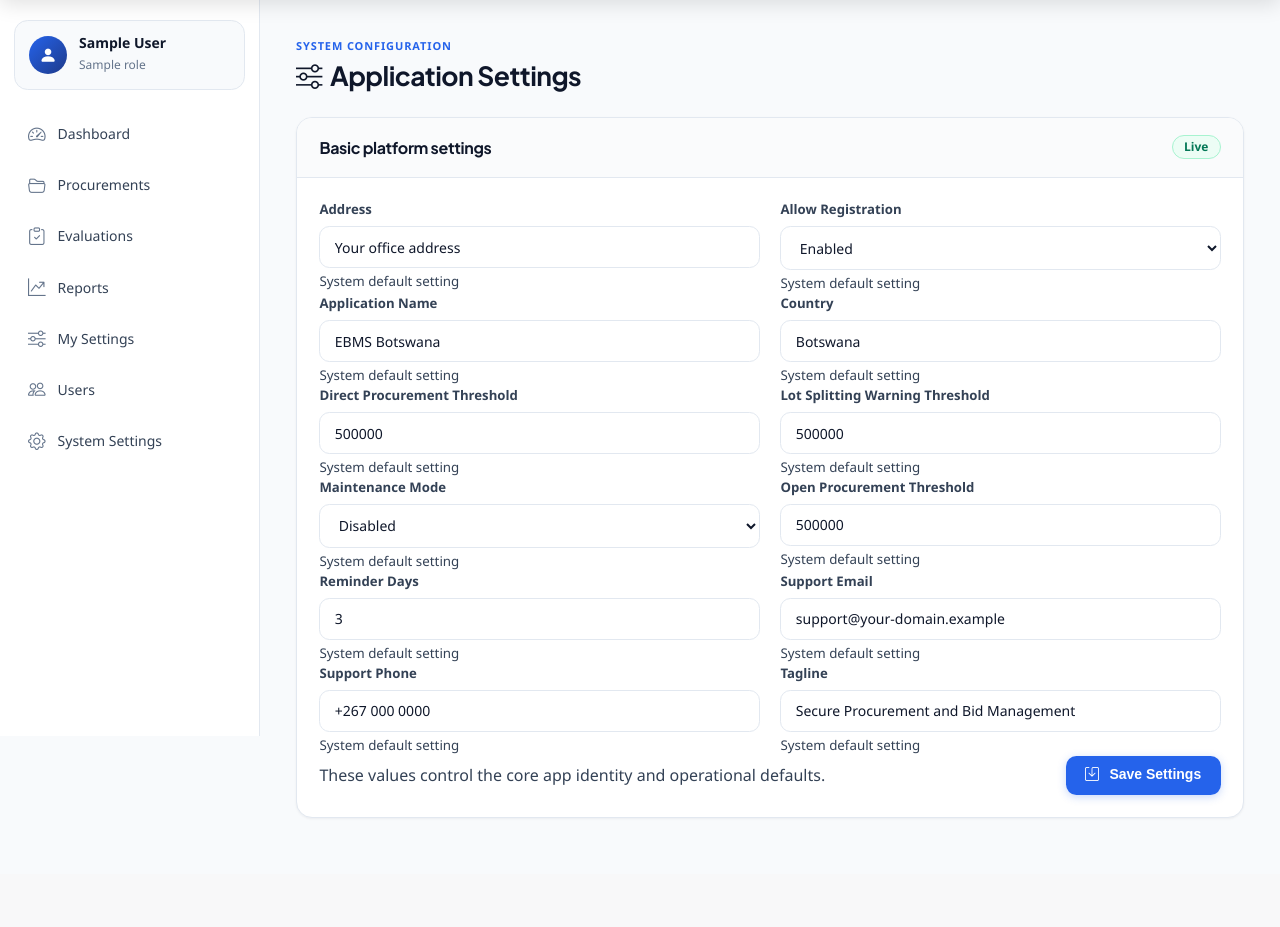
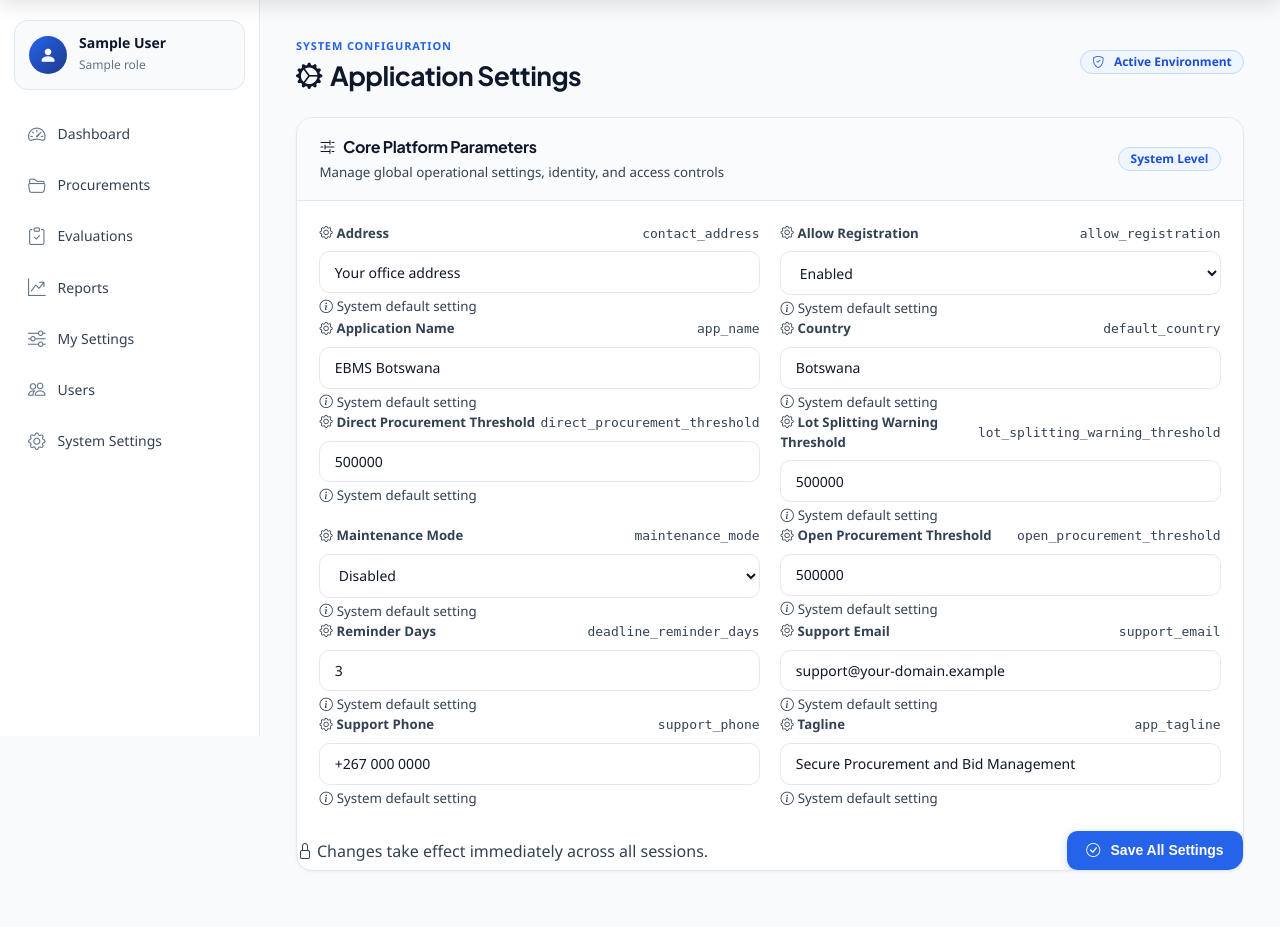
Before and after one commit to AllenMachona/BACK, a Flask app: page /admin/settings in a window 1280 px wide. Shown: the part 64-991 px from the top of the page. Before the commit the page ends 882 px from the top, so only its background shows below. Run offline with Flask 3, Linux system fonts and the light colour scheme; a user stored in the database is signed in; tables that the repository leaves empty hold one stand-in row (values such as "Sample post").

Commit message:
refactor: upgrade admin_settings.html to structured premium layout cards

```diff
--- a/ebms_flask/ebms_flask/app/templates/admin_settings.html
+++ b/ebms_flask/ebms_flask/app/templates/admin_settings.html
@@ -1,26 +1,37 @@
 {% extends "base.html" %}
-{% block title %}Settings - EBMS Botswana{% endblock %}
+{% block title %}System Settings - EBMS Botswana{% endblock %}
 {% block content %}
-{% set active_nav = 'admin' %}
+{% set active_nav = 'settings' %}
 
-<div class="page-header modern-header mb-4">
+<div class="d-flex justify-content-between align-items-center mb-4">
     <div>
-        <span class="eyebrow-text">System configuration</span>
-        <h2 class="mb-0"><i class="bi bi-sliders me-2"></i>Application Settings</h2>
+        <span class="eyebrow">System Configuration</span>
+        <h2 class="mb-0"><i class="bi bi-gear-wide-connected me-2 text-primary"></i>Application Settings</h2>
     </div>
+    <span class="status-badge status-published"><i class="bi bi-shield-check me-1"></i>Active Environment</span>
 </div>
 
-<div class="card advanced-card">
+<form method="POST" action="{{ url_for('admin.settings') }}">
+    <div class="card mb-4">
         <div class="card-header bg-white d-flex justify-content-between align-items-center">
-        <h5 class="mb-0">Basic platform settings</h5>
-        <span class="badge badge-success">Live</span>
+            <div>
+                <h5 class="mb-0"><i class="bi bi-sliders2 me-2 text-primary"></i>Core Platform Parameters</h5>
+                <small class="text-muted">Manage global operational settings, identity, and access controls</small>
+            </div>
+            <span class="badge badge-info">System Level</span>
         </div>
         <div class="card-body">
-        <form method="POST" action="{{ url_for('admin.settings') }}" class="settings-form">
-            <div class="row g-3">
+            <div class="row g-4">
                 {% for setting in settings_rows %}
                 <div class="col-md-6">
-                    <label class="form-label" for="{{ setting.key }}">{{ setting.label }}</label>
+                    <div class="p-3 border rounded-3 bg-light h-100">
+                        <div class="d-flex justify-content-between align-items-center mb-2">
+                            <label class="form-label fw-bold mb-0 text-dark" for="{{ setting.key }}">
+                                <i class="bi bi-gear me-1 text-muted"></i>{{ setting.label }}
+                            </label>
+                            <code class="small text-muted">{{ setting.key }}</code>
+                        </div>
+
                         {% if setting.key in ['maintenance_mode', 'allow_registration'] %}
                         <select name="{{ setting.key }}" id="{{ setting.key }}" class="form-select">
                             <option value="true" {% if setting.value == 'true' %}selected{% endif %}>Enabled</option>
@@ -29,18 +40,19 @@
                         {% else %}
                         <input type="text" name="{{ setting.key }}" id="{{ setting.key }}" class="form-control" value="{{ setting.value }}">
                         {% endif %}
+
                         {% if setting.description %}
-                    <small class="text-muted d-block mt-1">{{ setting.description }}</small>
+                        <small class="text-muted d-block mt-2"><i class="bi bi-info-circle me-1"></i>{{ setting.description }}</small>
                         {% endif %}
+                    </div>
                 </div>
                 {% endfor %}
             </div>
-
-            <div class="mt-4 d-flex justify-content-between align-items-center flex-wrap gap-3">
-                <div class="text-muted small">These values control the core app identity and operational defaults.</div>
-                <button type="submit" class="btn btn-primary"><i class="bi bi-save me-1"></i>Save Settings</button>
+        </div>
+        <div class="card-footer bg-white border-top p-3 d-flex justify-content-between align-items-center flex-wrap gap-2">
+            <span class="text-muted small"><i class="bi bi-lock me-1"></i>Changes take effect immediately across all sessions.</span>
+            <button type="submit" class="btn btn-primary px-4"><i class="bi bi-check-circle me-1"></i>Save All Settings</button>
+        </div>
     </div>
 </form>
-    </div>
-</div>
 {% endblock %}
```
Lines whose indentation alone changed are shown as unchanged.
